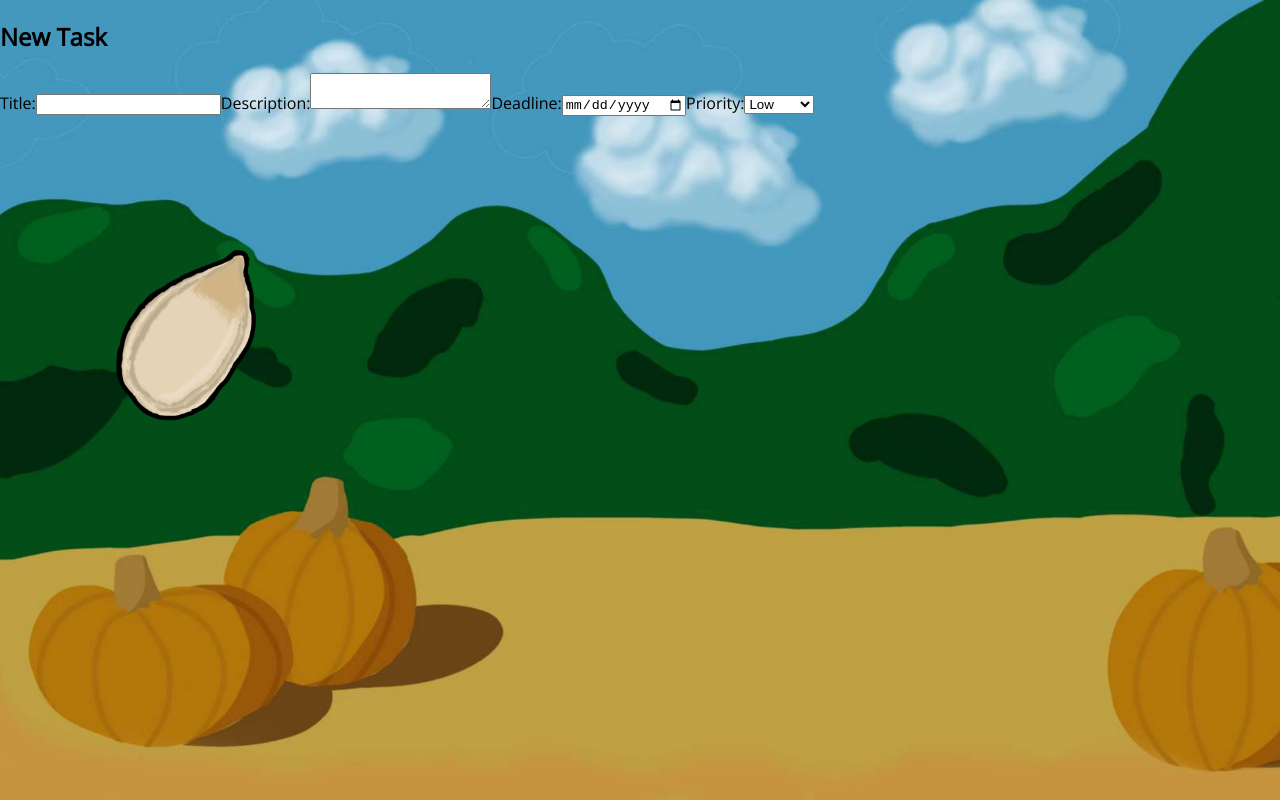
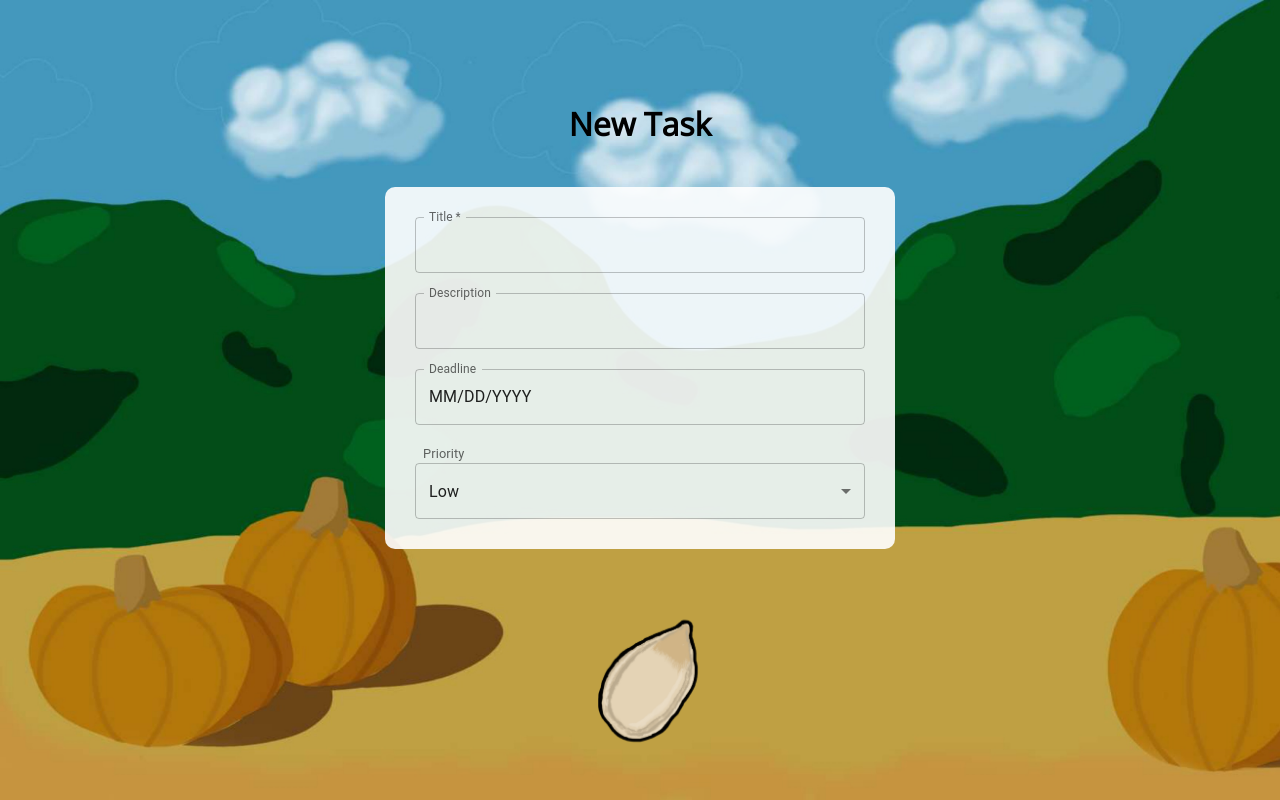
Before and after one commit to pr0d1gypumkn/Track-O-Lantern, a React (Create React App) app in the folder track-o-lantern/: page /new-task in a window 1280 px wide. Built offline with nearby package versions, Linux system fonts and the light colour scheme.

Commit message:
Change style

```diff
--- a/track-o-lantern/package.json
+++ b/track-o-lantern/package.json
@@ -6,9 +6,13 @@
     "@emotion/react": "^11.11.3",
     "@emotion/styled": "^11.11.0",
     "@mui/material": "^5.15.5",
+    "@mui/x-date-pickers": "^6.19.0",
     "@testing-library/jest-dom": "^5.17.0",
     "@testing-library/react": "^13.4.0",
     "@testing-library/user-event": "^13.5.0",
+    "dayjs": "^1.11.10",
+    "install": "^0.13.0",
+    "npm": "^10.3.0",
     "react": "^18.2.0",
     "react-dom": "^18.2.0",
     "react-icons": "^5.0.1",
--- a/track-o-lantern/src/App.css
+++ b/track-o-lantern/src/App.css
@@ -1,3 +1,6 @@
+body {
+  height: 100vh;
+}
 .App {
   text-align: center;
   background-image: url("../public/assets/background.jpeg");
--- a/track-o-lantern/src/components/CreateTask.css
+++ b/track-o-lantern/src/components/CreateTask.css
@@ -1,28 +1,26 @@
-button {
+.createTaskButton {
     display: block;
     background-image: url('../assets/seed.png');
     background-size: 100%;
-    width: 350px;
-    height: 350px;
+    width: 250px;
+    height: 200px;
     align-self: center;
-    margin-top: 50px;
+    margin-top: 30px;
     border: none;
     padding: 0;
     background-color: transparent;
     cursor: pointer;
-    /* padding-top: 110px; */
     text-align: center;
     font-family: "Open Sans", sans-serif;
     font-size: 0px;
     transition: padding-top 0.3s, width 0.3s, height 0.3s, font-size 0.3s, color 0.3s;
 }
 
-button:hover {
+.createTaskButton:hover {
     color: #fff;
     padding-top: 130px;
-    height:350px;
+    height: 250px;
     background-repeat: no-repeat;
-    padding-bottom: 200px;
     font-size: 1.05em;
     width: 175px;
     height: 175px;
--- a/track-o-lantern/src/components/CreateTask.jsx
+++ b/track-o-lantern/src/components/CreateTask.jsx
@@ -10,7 +10,7 @@ const CreateTask = () => {
             {state: {title: '', description: '', deadline: '', priority: 'low', completed: false, createdAt: new Date().toISOString().slice(0, 10)}});
     }
     return (
-        <button type="button" className="new-seed" onClick={addTask}>Plant New Seed</button>
+        <button type="button" className="new-seed createTaskButton" onClick={addTask}>Plant New Seed</button>
     )
 }
 
--- a/track-o-lantern/src/components/TaskList.jsx
+++ b/track-o-lantern/src/components/TaskList.jsx
@@ -75,6 +75,7 @@ const TaskList = () => {
                         task={task}
                     />
                 ))}
+                {taskListSorted.length == 1 && <div />}
                 <div />
                 <div />
             </Slider>
--- a/track-o-lantern/src/pages/Home.css
+++ b/track-o-lantern/src/pages/Home.css
@@ -16,8 +16,6 @@
     height: 100vh;
     width: 100vw;
     min-height: 40dvh;
-    padding-bottom: 20dvh;
-
 }
 
 .background {
--- a/track-o-lantern/src/pages/NewTask.css
+++ b/track-o-lantern/src/pages/NewTask.css
@@ -1,28 +1,34 @@
-
-
-.pageContainer {
+.newTask {
     display: flex;
     flex-direction: column;
-    backdrop-filter: blur(8px);
+    justify-content: center;
+    align-items: center;
+    width: 100vw;
     height: 100vh;
-    width: 100vw;
-
-
+    background-size: cover;
+    z-index: -1;
+    background-image: url("../assets/background.jpeg");
+    font-family: "Open Sans", sans-serif;
 }
 
-.background {
+.newTaskForm {
+    display: flex;
+    flex-direction: column;
+    background-color: rgba(255, 255, 255, 0.9);
+    width: 450px;
+    padding: 30px 30px;
+    border-radius: 10px;
+}
 
-    position: absolute;
-    top: 0;
-    left: 0;
-    width: 100vw;
-    height: 100vh;
-    background-image: url('../assets/background.jpeg');
-    background-size: cover;
-    z-index: -1;
+.newTaskFormContainer {
+    display: flex;
+    flex-direction: column;
+    align-items: center;
+    margin-top: 20px;
+    margin-bottom: 170px;
+}
 
-    height: 100vh;
-    background-image: url("../assets/background.jpeg");
-    background-size: cover;
-    font-family: "Open Sans", sans-serif;
+.addTaskButton {
+    position: fixed;
+    bottom:5%;
 }
--- a/track-o-lantern/src/pages/NewTask.jsx
+++ b/track-o-lantern/src/pages/NewTask.jsx
@@ -1,13 +1,15 @@
 import React, { useState, useContext } from 'react';
 import { TaskContext } from '../App';
-import TaskList from '../components/TaskList';
-import CreateTask from '../components/CreateTask';
 import { useNavigate } from 'react-router-dom';
-
+import "./NewTask.css"
+import { TextField, Select, MenuItem, InputLabel } from '@mui/material';
+import { AdapterDayjs } from '@mui/x-date-pickers/AdapterDayjs';
+import { LocalizationProvider } from '@mui/x-date-pickers/LocalizationProvider';
+import { DatePicker } from '@mui/x-date-pickers/DatePicker';
 
 
 const NewTask = () => {
-    const { taskListData, setTaskListData } = useContext(TaskContext);
+    const { setTaskListData } = useContext(TaskContext);
 
     const [newTask, setNewTask] = useState({
         title: '',
@@ -31,34 +33,71 @@ const NewTask = () => {
         setTaskListData((prevTaskList) => [...prevTaskList, newTask]);
 
         navigate('/');
-        // You can also save the task data to a backend server here if needed.
-
-        // Redirect back to the Home page after adding the task.
     };
 
     return (
-        <div className="background">
-            <h2>New Task</h2>
+        <div className="newTask">
+            <h1>New Task</h1>
             <form>
-                <label>Title:</label>
-                <input type="text" name="title" value={newTask.title} onChange={handleInputChange} />
+                <div className="newTaskFormContainer">
+                    <div className="newTaskForm">
+                        <TextField
+                            required
+                            id="newTitle"
+                            name="title"
+                            label="Title"
+                            InputLabelProps={{
+                                shrink: true,
+                            }}
+                            value={newTask.title}
+                            sx={{marginBottom: "20px"}}
+                            onChange={handleInputChange}
+                        />
+                        <TextField
+                            id="newDescription"
+                            name="description"
+                            label="Description"
+                            InputLabelProps={{
+                                shrink: true,
+                            }}
+                            onChange={handleInputChange}
+                            sx={{marginBottom: "20px"}}
+                            value={newTask.description}
+                        />
+                        <LocalizationProvider dateAdapter={AdapterDayjs}>
+                            <DatePicker
+                                id="newDeadline"
+                                name="deadline"
+                                label="Deadline"
+                                value={newTask.deadline}
+                                slotProps={{
+                                    textField: {
+                                    error: false,
+                                },}}
+                                sx={{marginBottom: "20px"}}
+                                onChange={date => handleInputChange({ target: { value:date.toString(), name: "deadline" }})}
+                            />
+                        </LocalizationProvider>
+                        <InputLabel id="priorityLabel" sx={{fontSize: "0.8rem", marginLeft: "8px"}}>Priority</InputLabel>
+                        <Select
+                            required
+                            labelId="priorityLabel"
+                            id="newPriority"
+                            value={newTask.priority}
+                            name="priority"
+                            onChange={handleInputChange}
+                        >
+                            <MenuItem value="low">Low</MenuItem>
+                            <MenuItem value="medium">Medium</MenuItem>
+                            <MenuItem value="high">High</MenuItem>
+                        </Select>
+                    </div>
 
-                <label>Description:</label>
-                <textarea name="description" value={newTask.description} onChange={handleInputChange} />
-
-                <label>Deadline:</label>
-                <input type="date" name="deadline" value={newTask.deadline} onChange={handleInputChange} />
-
-                <label>Priority:</label>
-                <select name="priority" value={newTask.priority} onChange={handleInputChange}>
-                    <option value="low">Low</option>
-                    <option value="medium">Medium</option>
-                    <option value="high">High</option>
-                </select>
-
-                <button type="button" onClick={addTask}>
-                    Add Task
-                </button>
+                    <button type="button" className="newSeed addTaskButton createTaskButton" onClick={addTask}>
+                        Add New Task
+                    </button>
+                    {/* <div className="addTaskText">Add New Task</div> */}
+                </div>
             </form>
         </div>
     );
```
Also changed, not shown: 1 other file (tests, documents, lock files or other folders).
